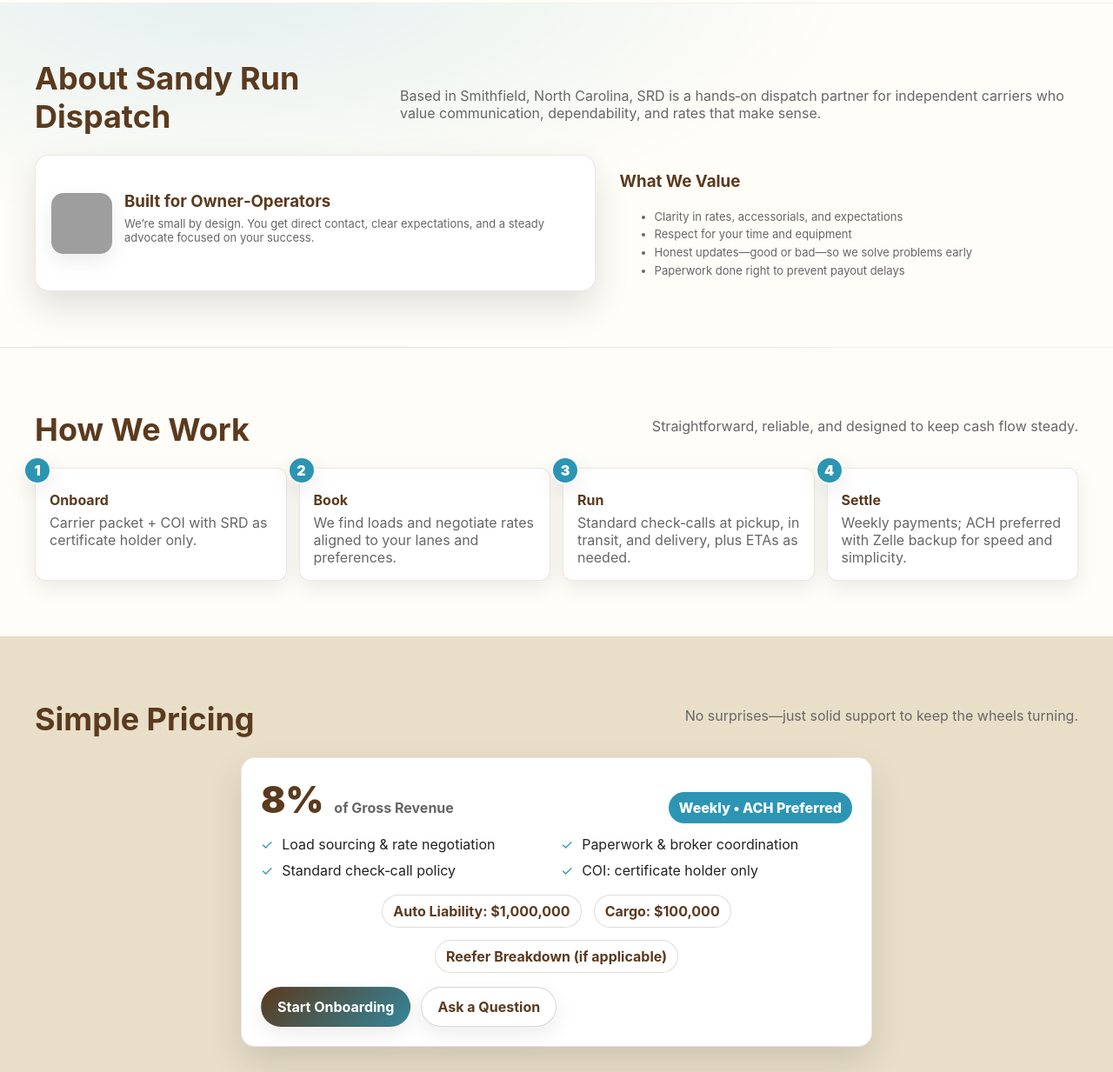
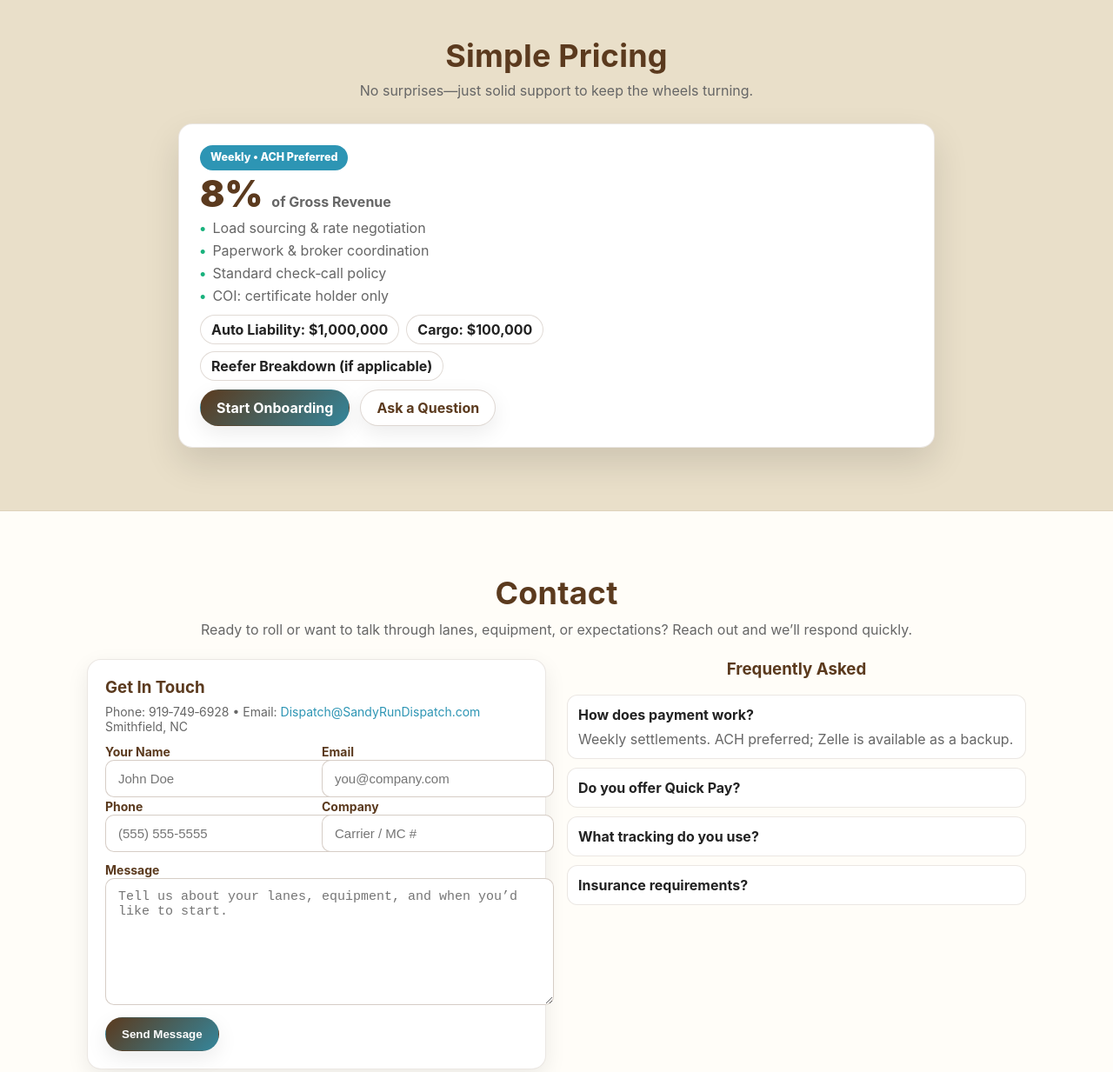
Before and after one commit to Unitech357/SandyRun, a plain HTML site: page index.html in a window 1280 px wide. Shown: the part 1098-2331 px from the top of the page at 87% size. Drawn offline with Linux system fonts and the light colour scheme; grey boxes are pictures that could not be loaded.

Commit message:
Fixed PC

```diff
--- a/index.html
+++ b/index.html
@@ -8,10 +8,8 @@
   <style>
     :root{
       --brand:#5B3A1E;
-      --brand-600:#6a4626;
-      --brand-700:#52371c;
+      --brand-700:#4a2f18;
       --river:#2D95B4;
-      --river-600:#227f98;
       --sand:#E9DFC9;
       --paper:#FFFDF8;
       --ink:#222;
@@ -23,28 +21,43 @@
       --radius-md: 12px;
       --radius-sm: 10px;
       --grad: linear-gradient(135deg, rgba(233,223,201,.9), rgba(255,253,248,.9));
-      --grad-ink: linear-gradient(135deg, var(--brand) 0%, var(--river) 120%);
-    }
-    @media (prefers-reduced-motion: reduce) {
-      * { animation: none !important; transition: none !important; }
     }
     html,body{margin:0;padding:0;background:var(--paper);color:var(--ink);font-family: "Inter", system-ui, -apple-system, Segoe UI, Roboto, Arial, sans-serif;}
     a{color:var(--river);text-decoration:none}
     a:hover{text-decoration:underline}
     img{max-width:100%;height:auto}
-    .container{max-width:1200px;margin:0 auto;padding:0 24px}
+    /* Layout rhythm and centering */
+    .container{
+      max-width: 1080px;   /* slightly narrower for stronger centering */
+      margin: 0 auto;
+      padding: 0 28px;
+    }
+    section{padding: 72px 0;} /* consistent vertical rhythm */
+    .section-title{
+      text-align:center;
+      margin: 0 auto 28px auto;
+      max-width: 780px;
+    }
+    .section-title h2{
+      margin:0;
+      color:var(--brand);
+      font-size: clamp(26px, 3.2vw, 36px);
+      letter-spacing:.2px;
+    }
+    .lead{color:var(--muted);margin-top:8px}
+
     /* Nav */
     .nav{
       position:sticky;top:0;z-index:1000;
       backdrop-filter: saturate(160%) blur(8px);
-      background:rgba(255,253,248,.7); border-bottom: 1px solid rgba(91,58,30,.08);
+      background:rgba(255,253,248,.75);
+      border-bottom: 1px solid rgba(91,58,30,.08);
     }
     .nav-inner{display:flex;align-items:center;justify-content:space-between;height:72px}
     .brand{
       display:flex;align-items:center;gap:12px;font-weight:800;color:var(--brand);
     }
     .brand img{width:40px;height:40px;border-radius:10px;box-shadow: var(--shadow-1)}
-    .brand span{letter-spacing:.2px}
     .nav-links{display:flex;gap:22px;align-items:center}
     .nav-links a{color:var(--ink);font-weight:600}
     .btn{
@@ -52,94 +65,81 @@
       gap:10px; padding:12px 18px;border-radius:999px;border:1px solid rgba(91,58,30,.2);
       font-weight:700;background:#fff;color:var(--brand);box-shadow: var(--shadow-1);
       transition: transform .2s ease, box-shadow .2s ease, background .2s ease;
+      line-height:1;  /* fixes vertical centering */
     }
     .btn:hover{transform: translateY(-2px); box-shadow: var(--shadow-2);}
-    .btn-primary{background: var(--grad-ink); color:#fff; border-color:transparent;}
-    .btn-primary:hover{filter: saturate(1.05) brightness(1.02)}
+    .btn-primary{background: linear-gradient(135deg, var(--brand) 0%, var(--river) 120%); color:#fff; border-color:transparent;}
     .btn-outline{background:transparent;color:var(--brand)}
+
     /* Hero */
     .hero{
-      position:relative; overflow:hidden;
       background: var(--grad);
       border-bottom: 1px solid rgba(91,58,30,.08);
     }
-    .hero-wrap{display:grid;grid-template-columns: 1.1fr .9fr; gap:40px; padding:72px 0}
-    .hero-left{display:flex;flex-direction:column;gap:18px;justify-content:center}
-    .eyebrow{display:inline-block;background:rgba(91,58,30,.08);color:var(--brand);
-      border:1px solid rgba(91,58,30,.15);padding:6px 12px;border-radius:999px;font-weight:700;width:max-content}
-    h1{font-size: clamp(32px, 4.2vw, 52px); line-height:1.05; margin:0; color:var(--brand)}
-    .sub{font-size: clamp(16px, 1.6vw, 18px); color:var(--muted)}
-    .cta{display:flex;gap:12px;margin-top:6px;flex-wrap:wrap}
-    .hero-right{
-      display:flex;align-items:center;justify-content:center;
-      padding:16px;
+    .hero-wrap{
+      display:grid;grid-template-columns: 1.05fr .95fr; gap:42px;
+      padding: 76px 0; align-items:center;
     }
+    .hero-left{text-align:left}
+    .eyebrow{
+      display:inline-block;background:rgba(91,58,30,.08);color:var(--brand);
+      border:1px solid rgba(91,58,30,.15);padding:6px 12px;border-radius:999px;font-weight:700
+    }
+    h1{font-size: clamp(32px, 4.1vw, 52px); line-height:1.06; margin:10px 0 8px 0; color:var(--brand)}
+    .sub{font-size: clamp(16px, 1.6vw, 18px); color:var(--muted); margin: 0 auto}
+    .cta{display:flex;gap:12px;margin-top:14px;flex-wrap:wrap}
+    .meta{display:flex;gap:12px;flex-wrap:wrap;color:var(--muted);font-size:14px;margin-top:10px}
+    .pill{padding:6px 10px;border-radius:999px;background:rgba(45,149,180,.1);color:var(--river);font-weight:700;line-height:1}
+
+    .hero-right{display:flex;justify-content:center}
     .card-hero{
       width:min(520px, 100%); background:#fff; border:1px solid rgba(91,58,30,.12);
-      border-radius: var(--radius-lg); padding:20px; box-shadow: var(--shadow-2);
-      transform: perspective(1000px) rotateX(1deg) rotateY(-2deg);
-      transition: transform .6s ease;
+      border-radius: var(--radius-lg); padding:22px; box-shadow: var(--shadow-2);
     }
-    .card-hero:hover{transform: perspective(1000px) rotateX(0deg) rotateY(0deg) translateY(-2px)}
     .card-hero .head{display:flex;align-items:center;gap:14px;margin-bottom:10px}
     .card-hero .head img{width:56px;height:56px;border-radius:12px;box-shadow: var(--shadow-1)}
     .card-hero h3{margin:0;color:var(--brand);font-size:22px}
-    .meta{display:flex;gap:12px;flex-wrap:wrap;color:var(--muted);font-size:14px;margin-top:6px}
-    .pill{padding:6px 10px;border-radius:999px;background:rgba(45,149,180,.1);color:var(--river);font-weight:700}
-    /* Sections */
-    section{padding:64px 0}
-    .section-title{display:flex;align-items:flex-end;justify-content:space-between;gap:24px;margin-bottom:22px}
-    .section-title h2{margin:0;color:var(--brand);font-size: clamp(26px, 3vw, 36px)}
-    .lead{color:var(--muted);max-width:780px}
+    .small{font-size:13.5px;color:var(--muted);line-height:1.45}
+
     /* Services */
     .grid-3{display:grid;grid-template-columns:repeat(3,1fr);gap:18px}
     .service{
       background:#fff;border:1px solid rgba(91,58,30,.12);border-radius:var(--radius-md);padding:20px;
-      box-shadow: var(--shadow-1); transition: transform .2s ease, box-shadow .2s ease;
+      box-shadow: var(--shadow-1); text-align:left;
     }
-    .service:hover{transform: translateY(-4px); box-shadow: var(--shadow-2)}
     .service h3{margin:0 0 6px 0;color:var(--brand-700)}
     .service p{margin:0;color:var(--muted)}
-    /* About */
-    .about{
-      background: radial-gradient(1200px 450px at 20% -5%, rgba(45,149,180,.12), transparent 60%), var(--paper);
-      border-top:1px solid rgba(91,58,30,.08); border-bottom:1px solid rgba(91,58,30,.08);
-    }
-    .about-grid{display:grid;grid-template-columns: 1.1fr .9fr; gap:28px}
-    .about-visual{
-      background: #fff; border:1px solid rgba(91,58,30,.12); border-radius: var(--radius-lg);
-      box-shadow: var(--shadow-2); padding:18px; display:flex; gap:14px; align-items:center;
-    }
-    .about-visual img{width:70px;height:70px;border-radius:14px;box-shadow: var(--shadow-1)}
-    /* Process */
-    .timeline{display:grid;grid-template-columns:repeat(4,1fr);gap:14px}
-    .step{background:#fff;border:1px solid rgba(91,58,30,.12);border-radius:var(--radius-md);padding:16px;box-shadow:var(--shadow-1);position:relative}
-    .step .n{font-weight:900;color:#fff;background:var(--river);width:28px;height:28px;border-radius:50%;display:flex;align-items:center;justify-content:center;position:absolute;top:-14px;left:-14px;border:2px solid #fff;box-shadow: var(--shadow-1)}
-    .step h4{margin:10px 0 6px 0;color:var(--brand)}
-    .step p{margin:0;color:var(--muted)}
+
     /* Pricing */
     .pricing{
       background: var(--sand);
       border-top:1px solid rgba(91,58,30,.08);
       border-bottom:1px solid rgba(91,58,30,.08);
     }
+    .price-card-wrap{display:flex; justify-content:center;} /* true centering */
     .price-card{
       background:#fff;border:1px solid rgba(91,58,30,.12);border-radius:var(--radius-lg);
-      padding:22px; box-shadow: var(--shadow-2); max-width:680px; margin:0 auto;
+      padding:24px; box-shadow: var(--shadow-2); width: min(820px, 100%);
     }
-    .price-top{display:flex;align-items:baseline;gap:12px}
-    .price{font-size:42px;font-weight:900;color:var(--brand)}
+    .price-row{display:grid;grid-template-columns: 1fr 1fr; gap:22px; align-items:start}
+    .price-left .kicker{display:inline-flex;align-items:center;justify-content:center;padding:8px 12px;border-radius:999px;background:var(--river);color:#fff;font-weight:800;font-size:12.5px;line-height:1}
+    .price-num{display:flex;align-items:baseline;gap:10px;margin:6px 0}
+    .price{font-size:42px;font-weight:900;color:var(--brand);line-height:1}
     .per{color:var(--muted);font-weight:700}
-    .badge{margin-left:auto;background:var(--river);color:#fff;padding:8px 12px;border-radius:999px;font-weight:800}
-    .features{display:grid;grid-template-columns:repeat(2,1fr);gap:10px;margin:14px 0 8px}
-    .feature{display:flex;gap:10px;align-items:flex-start}
-    .check{color:var(--river)}
-    /* Insurance strip */
-    .strip{display:flex;gap:14px;flex-wrap:wrap;align-items:center;justify-content:center;margin-top:18px;color:var(--brand)}
-    .chip{border:1px solid rgba(91,58,30,.18);border-radius:999px;padding:8px 12px;background:#fff;font-weight:700}
+    .checks{margin-top:8px}
+    .check{display:flex;gap:8px;align-items:center;color:var(--muted);margin:6px 0}
+    .dot{color:#19b27d;font-weight:900}
+    .pills{display:flex;flex-wrap:wrap;gap:8px;margin:12px 0 6px}
+    .pillb{border:1px solid rgba(91,58,30,.18);border-radius:999px;padding:8px 12px;background:#fff;font-weight:700;color:var(--ink);line-height:1}
+    .price-actions{display:flex;gap:12px;flex-wrap:wrap;margin-top:10px}
+
     /* Contact */
-    .contact-grid{display:grid;grid-template-columns:1.1fr .9fr;gap:24px}
+    .contact .section-title{margin-bottom: 10px;}
+    .contact-sub{text-align:center;color:var(--muted);max-width:820px;margin:0 auto 24px}
+    .contact-grid{display:grid;grid-template-columns:1fr 1fr;gap:24px;align-items:start}
     .contact-card{background:#fff;border:1px solid rgba(91,58,30,.12);border-radius:var(--radius-lg);padding:20px;box-shadow:var(--shadow-1)}
+    .contact-card h3{margin:0 0 8px 0;color:var(--brand)}
+    .meta-inline{color:var(--muted);font-size:14px;margin-bottom:10px}
     .form .row{display:grid;grid-template-columns:1fr 1fr;gap:12px}
     .form label{font-weight:700;color:var(--brand);font-size:14px}
     .form input,.form textarea{
@@ -149,28 +149,33 @@
     .form textarea{min-height:120px;resize:vertical}
     .form input:focus,.form textarea:focus{box-shadow: var(--ring); border-color: var(--river)}
     .form .actions{display:flex;gap:12px;align-items:center;justify-content:flex-start;margin-top:10px}
-    .small{font-size:13px;color:var(--muted)}
+
+    details summary{cursor:pointer;list-style:none}
+    details summary::marker{display:none}
+    .faq details{border:1px solid rgba(91,58,30,.12);background:#fff;border-radius:12px;padding:12px;margin-bottom:10px}
+    .faq p{margin:8px 0 0 0;color:var(--muted)}
+
     /* Footer */
     footer{padding:28px 0;background:#fff;border-top:1px solid rgba(91,58,30,.1)}
     .foot{display:flex;align-items:center;justify-content:space-between;gap:16px;flex-wrap:wrap}
     .social{display:flex;gap:10px}
     .icon{width:36px;height:36px;border:1px solid rgba(91,58,30,.18);border-radius:10px;display:flex;align-items:center;justify-content:center;color:var(--brand);background:#fff;box-shadow:var(--shadow-1)}
     .icon:hover{transform:translateY(-2px);box-shadow:var(--shadow-2)}
+
     /* Responsive */
     @media (max-width: 980px){
-      .hero-wrap, .about-grid, .contact-grid {grid-template-columns: 1fr}
-      .timeline{grid-template-columns: 1fr 1fr}
+      .hero-wrap{grid-template-columns: 1fr; gap:24px; text-align:center}
+      .hero-left{text-align:center}
       .grid-3{grid-template-columns: 1fr 1fr}
-      .hero-right{order:-1}
+      .price-row{grid-template-columns: 1fr; text-align:center}
+      .pills, .price-actions{justify-content:center}
+      .contact-grid{grid-template-columns:1fr}
+      .meta-inline{text-align:center}
     }
     @media (max-width: 640px){
-      .timeline{grid-template-columns: 1fr}
       .grid-3{grid-template-columns: 1fr}
       .form .row{grid-template-columns:1fr}
     }
-    /* Animations */
-    .reveal{opacity:0; transform: translateY(18px); transition: all .6s cubic-bezier(.2,.65,.2,1)}
-    .reveal.in{opacity:1; transform: translateY(0)}
   </style>
 </head>
 <body>
@@ -183,8 +188,6 @@
       </a>
       <div class="nav-links">
         <a href="#services">Services</a>
-        <a href="#about">About</a>
-        <a href="#process">Process</a>
         <a href="#pricing">Pricing</a>
         <a href="#contact" class="btn btn-primary">Contact</a>
       </div>
@@ -208,7 +211,7 @@
         </div>
       </div>
       <div class="hero-right">
-        <div class="card-hero reveal">
+        <div class="card-hero">
           <div class="head">
             <img src="D25488F9-9708-42EC-9D0C-896E513FEC2A.png" alt="SRD logo">
             <div>
@@ -216,10 +219,10 @@
               <div class="small">Smithfield, NC • Owner / Dispatcher</div>
             </div>
           </div>
-          <div class="small">- Load boards + relationships for better lanes</div>
-          <div class="small">- Rate negotiation that protects your margins</div>
-          <div class="small">- Paperwork + broker coordination handled</div>
-          <div class="small">- Standard check‑calls and proactive updates</div>
+          <div class="small">• Load boards + relationships for better lanes</div>
+          <div class="small">• Rate negotiation that protects your margins</div>
+          <div class="small">• Paperwork + broker coordination handled</div>
+          <div class="small">• Standard check‑calls and proactive updates</div>
         </div>
       </div>
     </div>
@@ -233,89 +236,29 @@
         <p class="lead">We handle the office so you can run the road—transparent, efficient, and tailored for owner‑operators.</p>
       </div>
       <div class="grid-3">
-        <div class="service reveal">
+        <div class="service">
           <h3>Load Sourcing</h3>
           <p>Match your equipment to better lanes. We source from top boards and relationships to keep you rolling.</p>
         </div>
-        <div class="service reveal">
+        <div class="service">
           <h3>Rate Negotiation</h3>
           <p>We negotiate firmly and fairly—protecting your bottom line while maintaining broker rapport.</p>
         </div>
-        <div class="service reveal">
+        <div class="service">
           <h3>Paperwork & COI</h3>
           <p>We handle broker setup, docs, and COI requests (SRD as certificate holder), saving you time.</p>
         </div>
-        <div class="service reveal">
+        <div class="service">
           <h3>Check‑Calls</h3>
           <p>Standard check‑call policy: at pickup, en route, and delivered—plus ETA updates if things change.</p>
         </div>
-        <div class="service reveal">
+        <div class="service">
           <h3>Tracking</h3>
           <p>Use broker‑provided tracking links first; upgrade later to paid apps if your customers require it.</p>
         </div>
-        <div class="service reveal">
+        <div class="service">
           <h3>Back Office</h3>
           <p>We keep your paperwork tidy and consistent so payments flow smoothly every week.</p>
-        </div>
-      </div>
-    </div>
-  </section>
-
-  <!-- About -->
-  <section id="about" class="about">
-    <div class="container">
-      <div class="section-title">
-        <h2>About Sandy Run Dispatch</h2>
-        <p class="lead">Based in Smithfield, North Carolina, SRD is a hands‑on dispatch partner for independent carriers who value communication, dependability, and rates that make sense.</p>
-      </div>
-      <div class="about-grid">
-        <div class="about-visual reveal">
-          <img src="D25488F9-9708-42EC-9D0C-896E513FEC2A.png" alt="SRD logo">
-          <div>
-            <h3 style="margin:0;color:var(--brand)">Built for Owner‑Operators</h3>
-            <p class="small" style="margin-top:6px">We’re small by design. You get direct contact, clear expectations, and a steady advocate focused on your success.</p>
-          </div>
-        </div>
-        <div class="reveal">
-          <h3 style="color:var(--brand)">What We Value</h3>
-          <ul class="small" style="line-height:1.6;margin-top:8px;color:var(--muted)">
-            <li>Clarity in rates, accessorials, and expectations</li>
-            <li>Respect for your time and equipment</li>
-            <li>Honest updates—good or bad—so we solve problems early</li>
-            <li>Paperwork done right to prevent payout delays</li>
-          </ul>
-        </div>
-      </div>
-    </div>
-  </section>
-
-  <!-- Process -->
-  <section id="process">
-    <div class="container">
-      <div class="section-title">
-        <h2>How We Work</h2>
-        <p class="lead">Straightforward, reliable, and designed to keep cash flow steady.</p>
-      </div>
-      <div class="timeline">
-        <div class="step reveal">
-          <div class="n">1</div>
-          <h4>Onboard</h4>
-          <p>Carrier packet + COI with SRD as certificate holder only.</p>
-        </div>
-        <div class="step reveal">
-          <div class="n">2</div>
-          <h4>Book</h4>
-          <p>We find loads and negotiate rates aligned to your lanes and preferences.</p>
-        </div>
-        <div class="step reveal">
-          <div class="n">3</div>
-          <h4>Run</h4>
-          <p>Standard check‑calls at pickup, in transit, and delivery, plus ETAs as needed.</p>
-        </div>
-        <div class="step reveal">
-          <div class="n">4</div>
-          <h4>Settle</h4>
-          <p>Weekly payments; ACH preferred with Zelle backup for speed and simplicity.</p>
         </div>
       </div>
     </div>
@@ -328,42 +271,51 @@
         <h2>Simple Pricing</h2>
         <p class="lead">No surprises—just solid support to keep the wheels turning.</p>
       </div>
-      <div class="price-card reveal">
-        <div class="price-top">
+      <div class="price-card-wrap">
+        <div class="price-card">
+          <div class="price-row">
+            <div class="price-left">
+              <div class="kicker">Weekly • ACH Preferred</div>
+              <div class="price-num">
                 <div class="price">8%</div>
                 <div class="per">of Gross Revenue</div>
-          <div class="badge">Weekly • ACH Preferred</div>
               </div>
-        <div class="features">
-          <div class="feature"><span class="check">✓</span><span>Load sourcing & rate negotiation</span></div>
-          <div class="feature"><span class="check">✓</span><span>Paperwork & broker coordination</span></div>
-          <div class="feature"><span class="check">✓</span><span>Standard check‑call policy</span></div>
-          <div class="feature"><span class="check">✓</span><span>COI: certificate holder only</span></div>
+              <div class="checks">
+                <div class="check"><span class="dot">•</span> Load sourcing & rate negotiation</div>
+                <div class="check"><span class="dot">•</span> Paperwork & broker coordination</div>
+                <div class="check"><span class="dot">•</span> Standard check‑call policy</div>
+                <div class="check"><span class="dot">•</span> COI: certificate holder only</div>
               </div>
-        <div class="strip">
-          <span class="chip">Auto Liability: $1,000,000</span>
-          <span class="chip">Cargo: $100,000</span>
-          <span class="chip">Reefer Breakdown (if applicable)</span>
+              <div class="pills">
+                <span class="pillb">Auto Liability: $1,000,000</span>
+                <span class="pillb">Cargo: $100,000</span>
+                <span class="pillb">Reefer Breakdown (if applicable)</span>
               </div>
-        <div style="margin-top:16px;display:flex;gap:12px;flex-wrap:wrap">
+              <div class="price-actions">
                 <a href="#contact" class="btn btn-primary">Start Onboarding</a>
                 <a href="#contact" class="btn">Ask a Question</a>
+              </div>
+            </div>
+            <div class="price-right">
+              <!-- intentionally left minimal to keep optical balance -->
+            </div>
+          </div>
         </div>
       </div>
     </div>
   </section>
 
   <!-- Contact -->
-  <section id="contact">
+  <section id="contact" class="contact">
     <div class="container">
       <div class="section-title">
         <h2>Contact</h2>
-        <p class="lead">Ready to roll or want to talk through lanes, equipment, or expectations? Reach out and we’ll respond quickly.</p>
       </div>
+      <p class="contact-sub">Ready to roll or want to talk through lanes, equipment, or expectations? Reach out and we’ll respond quickly.</p>
       <div class="contact-grid">
-        <div class="contact-card reveal">
-          <h3 style="margin-top:0;color:var(--brand)">Get In Touch</h3>
-          <div class="small" style="margin-bottom:10px;color:var(--muted)">
+        <div class="contact-card">
+          <h3>Get In Touch</h3>
+          <div class="meta-inline">
             Phone: 919‑749‑6928 • Email: <a href="mailto:Dispatch@SandyRunDispatch.com">Dispatch@SandyRunDispatch.com</a><br/>
             Smithfield, NC
           </div>
@@ -398,23 +350,24 @@
             </div>
           </form>
         </div>
-        <div class="reveal">
-          <h3 style="margin-top:0;color:var(--brand)">Frequently Asked</h3>
+
+        <div class="faq">
+          <h3 style="margin-top:0;color:var(--brand);text-align:center">Frequently Asked</h3>
           <details open>
             <summary><strong>How does payment work?</strong></summary>
-            <p class="small">Weekly settlements. ACH preferred; Zelle is available as a backup.</p>
+            <p>Weekly settlements. ACH preferred; Zelle is available as a backup.</p>
           </details>
           <details>
             <summary><strong>Do you offer Quick Pay?</strong></summary>
-            <p class="small">Not at this time. We can discuss adding it later if needed.</p>
+            <p>Not at this time. We can discuss adding it later if needed.</p>
           </details>
           <details>
             <summary><strong>What tracking do you use?</strong></summary>
-            <p class="small">We start with broker‑provided links; we can add paid apps if your customers require it.</p>
+            <p>We start with broker‑provided links; we can add paid apps if your customers require it.</p>
           </details>
           <details>
             <summary><strong>Insurance requirements?</strong></summary>
-            <p class="small">Auto Liability $1M, Cargo $100K, Reefer Breakdown if applicable. SRD listed as certificate holder only.</p>
+            <p>Auto Liability $1M, Cargo $100K, Reefer Breakdown if applicable. SRD listed as certificate holder only.</p>
           </details>
         </div>
       </div>
@@ -444,16 +397,6 @@
       });
     });
 
-    // IntersectionObserver reveals
-    const io = 'IntersectionObserver' in window ? new IntersectionObserver((entries)=>{
-      entries.forEach(e=>{
-        if(e.isIntersecting){ e.target.classList.add('in'); io.unobserve(e.target); }
-      })
-    }, {threshold:.12}) : null;
-    document.querySelectorAll('.reveal').forEach(el=>{
-      if(io) io.observe(el); else el.classList.add('in');
-    });
-
     // Simple email sender via mailto (no backend)
     function sendEmail(ev){
       ev.preventDefault();
```
Lines whose indentation alone changed are shown as unchanged.
